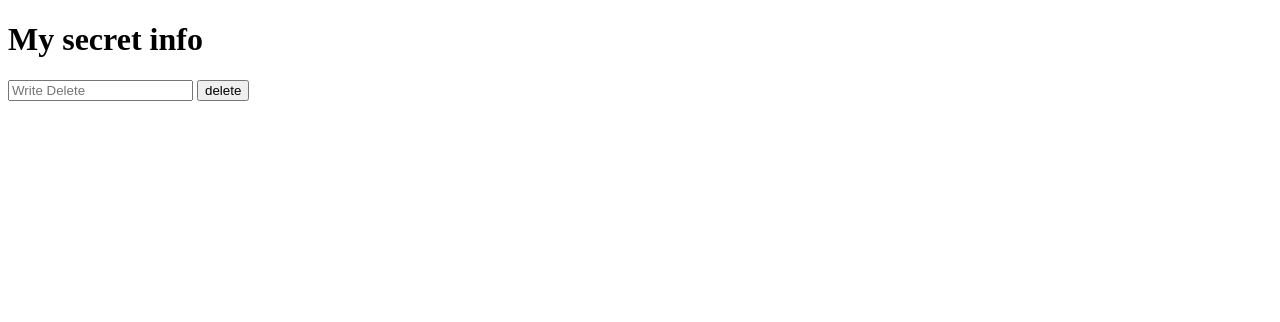
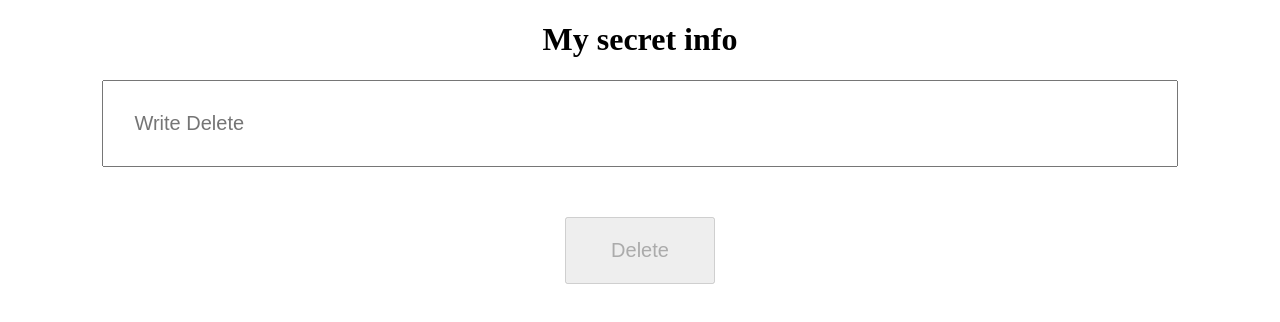
Before and after one commit to palsourov/Web-Development-Course, a plain HTML site: page Module26/Deletedfunction/index.html in a window 1280 px wide. Drawn offline with Linux system fonts and the light colour scheme.

Commit message:
update module26

```diff
--- a/Module26/Deletedfunction/index.html
+++ b/Module26/Deletedfunction/index.html
@@ -4,12 +4,29 @@
     <meta charset="UTF-8">
     <meta name="viewport" content="width=device-width, initial-scale=1.0">
     <title>Deleted</title>
+    <style>
+        main{
+            text-align: center;
+        }
+          #inputText{
+              padding: 30px;
+              width: 80%;
+              font-size: 20px;
+          }
+          #deleteBtn{
+            margin-top: 50px;
+            padding: 20px;
+            width: 150px;
+            font-size: 20px;
+          }
+    </style>
 </head>
 <body>
     <main>
           <h1>My secret info</h1>
           <input id="inputText" type="text" placeholder="Write Delete">
-          <button id="deleteBtn">delete</button>
+          <br>
+          <button id="deleteBtn" disabled>Delete</button>
     </main>
     <script src="./script.js"></script>
 </body>
--- a/Module26/Deletedfunction/script.js
+++ b/Module26/Deletedfunction/script.js
@@ -0,0 +1,11 @@
+
+document.getElementById('inputText').addEventListener('keyup',function(event){
+    const text = event.target.value;
+    const btnDelete = document.getElementById('deleteBtn');
+    if(text === 'Delete'){
+       btnDelete.removeAttribute('disabled');
+    }
+    else{
+        btnDelete.setAttribute('disabled',true);
+    }
+})
```
